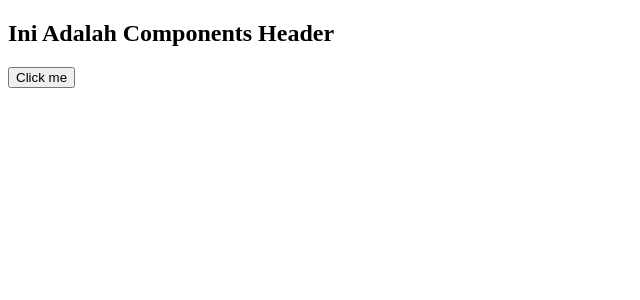
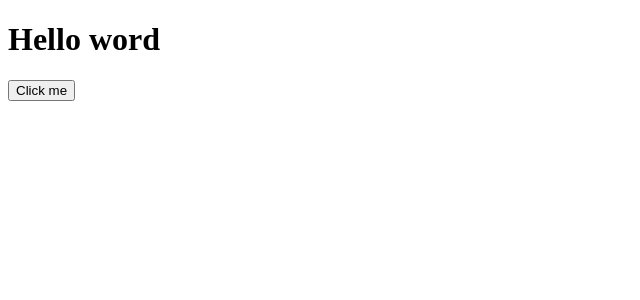
Before and after one commit to triyono777/react_js_app_simple, a React (Create React App) app: page / in a window 1280 px wide. Shown: the top 300 px of the page, without its empty margins (0-640 px from the left). Built offline with nearby package versions, Linux system fonts and the light colour scheme.

Commit message:
add usestate

```diff
--- a/src/App.js
+++ b/src/App.js
@@ -1,13 +1,16 @@
 import Header from "./components/Header";
+import {useState} from "react"
 function App() {
-const clickMe = (name)=>{
-  console.log('Hello: '+name)
+const [title, setTitle] = useState('Hello word');
+const changeTitle = ()=>{
+  setTitle("Title changed")
 }
+
 
   return (
   <div>
-    <Header/>
-    <button onClick={()=>clickMe('Triyono')}>Click me</button>
+    <h1>{title}</h1>
+    <button onClick={changeTitle}>Click me</button>
   </div>
   );
 }
```
